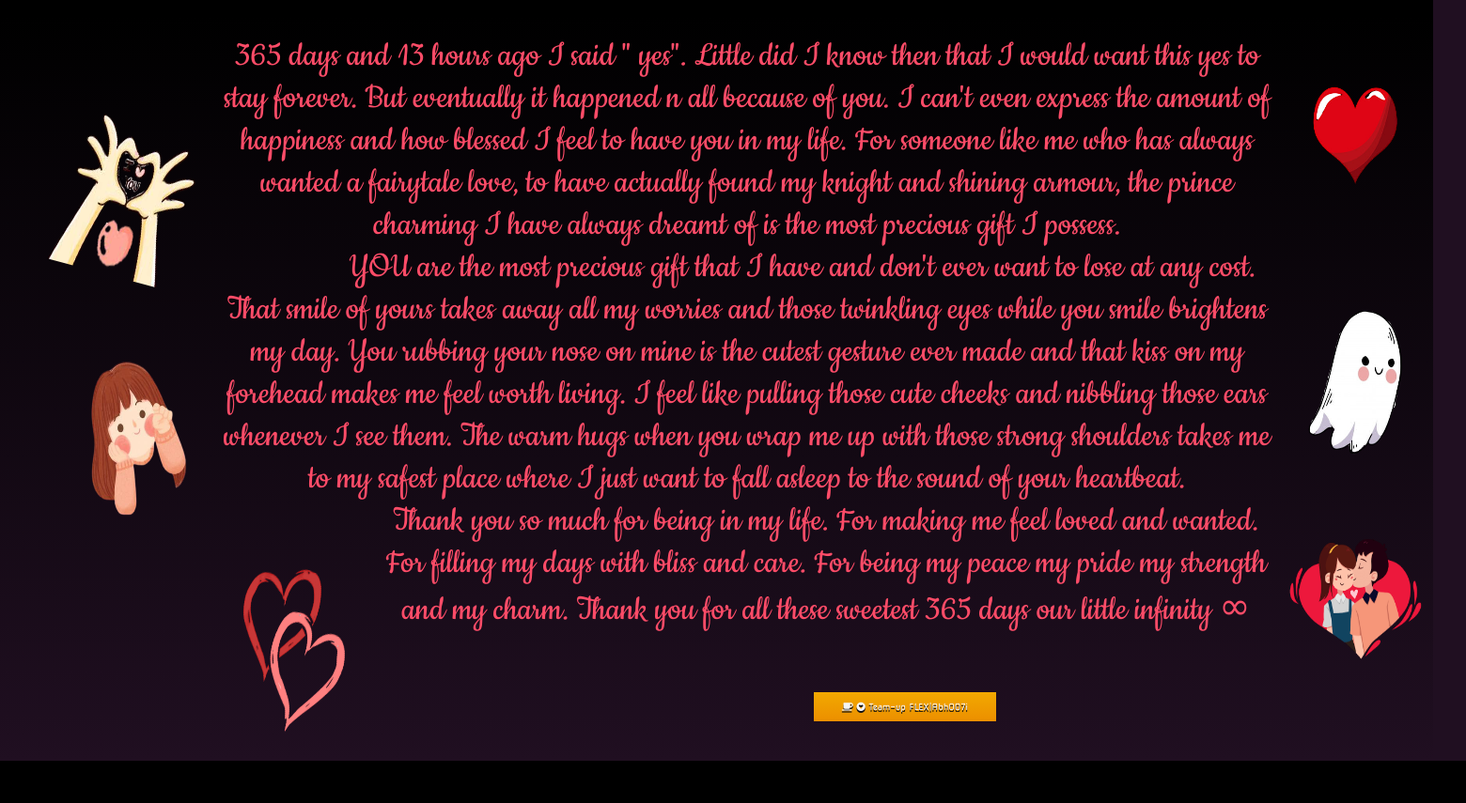
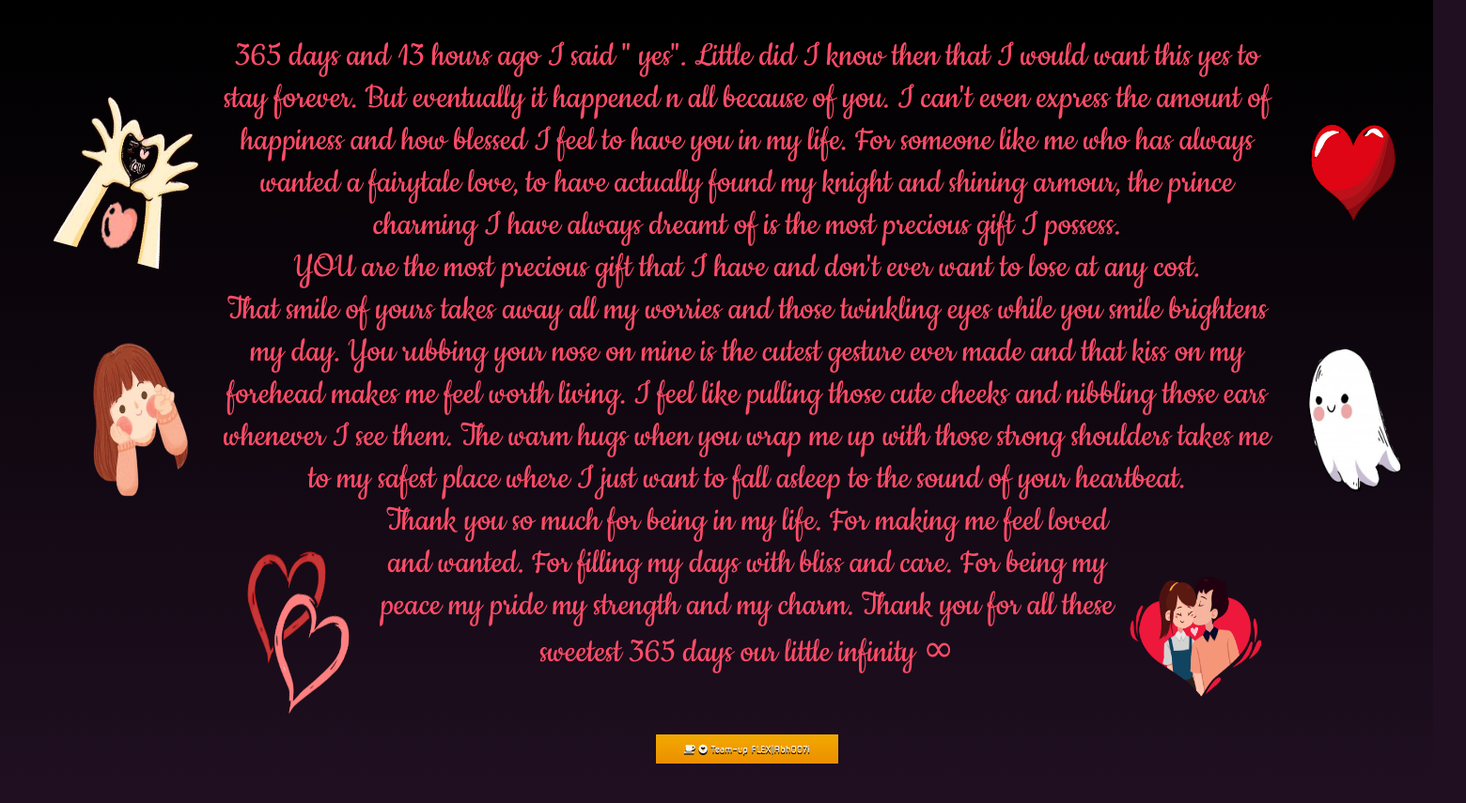
Before and after one commit to Subhlaxmi179/one, a PHP site: page /date.html in a window 1560 px wide. Shown: the part 783-1638 px from the top of the page at 94% size. Before the commit the page ends 1593 px from the top, so only its background shows below. Run offline with PHP 8.4, Linux system fonts and the light colour scheme; some libraries are stand-ins or nearby versions; some web fonts are replaced.

Commit message:
Update datestyle.css

```diff
--- a/css/datestyle.css
+++ b/css/datestyle.css
@@ -11,7 +11,9 @@
   margin :0;
   height: 800px;
   width: 1460px;
-
+}
+.tr{
+  transform:rotateY(180deg);
 }
 .btn{
   font-family: 'Nova Square', cursive;
@@ -49,16 +51,13 @@
   height: 200px;
   width :150px;
   float: left;
-  padding-top: 60px;
-  padding-left: 8px;
-  padding-right: 10px;
+  padding:40px 8px 0  10px;
 }
 .right{
   height: 200px;
   width :150px;
   float: right;
-  padding-left: 10px;
-  padding-right: 8px;
+  padding:40px 10px 0  8px;
 }
 .middlec{
   background-image: -o-linear-gradient(top,black,#200f21);
```
